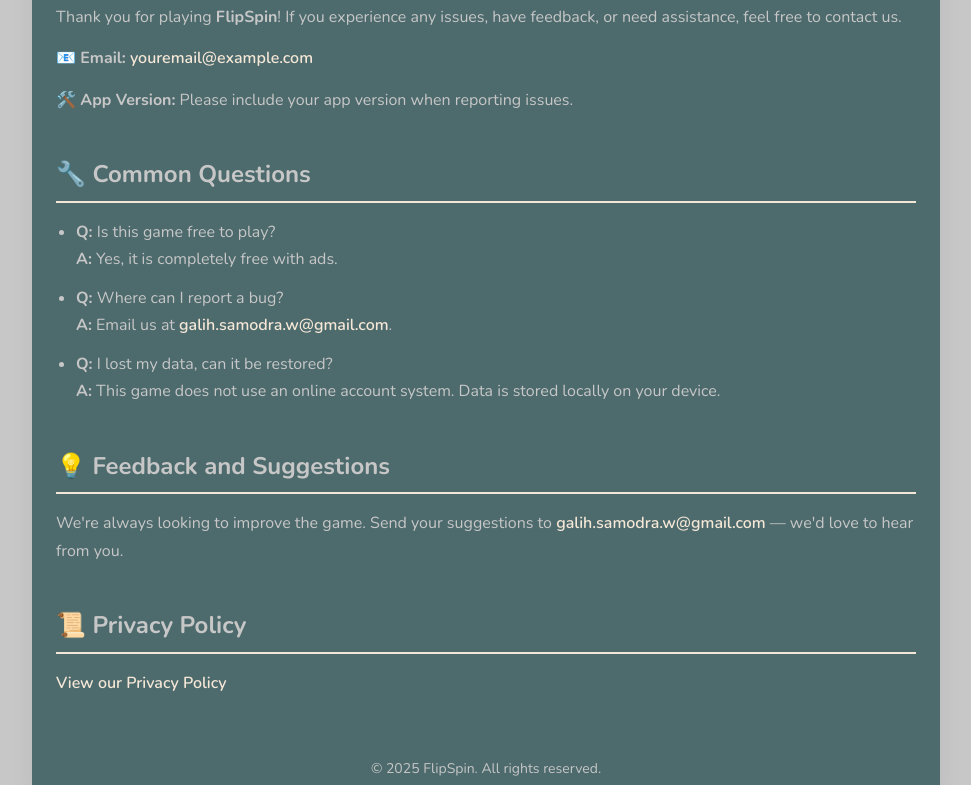
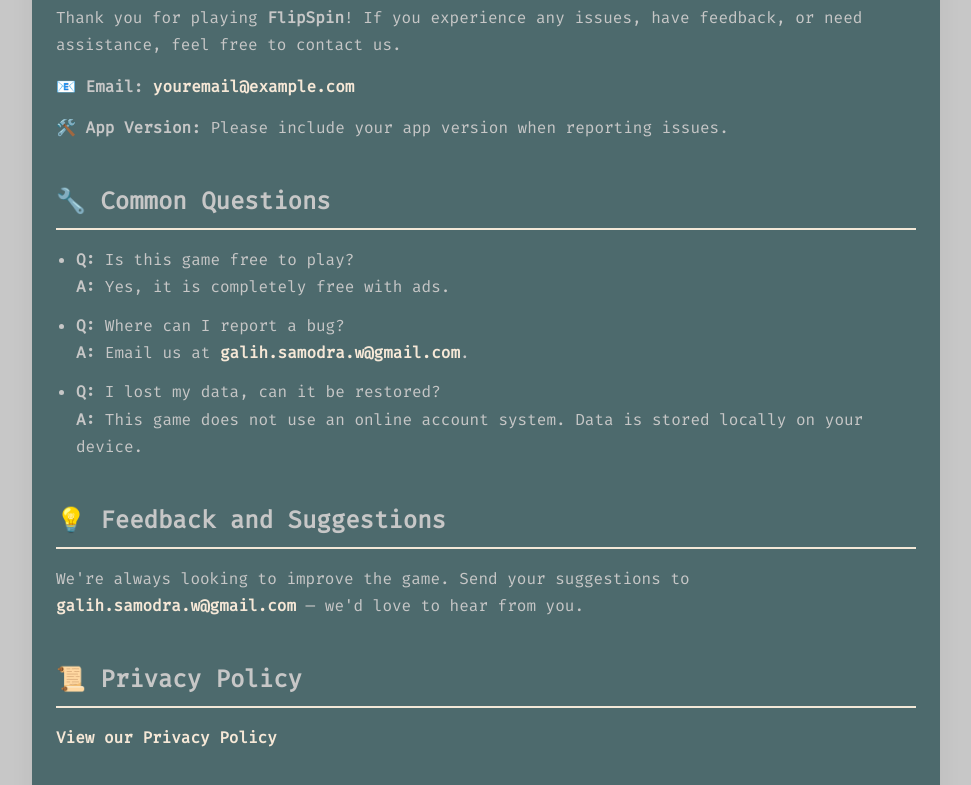
Before and after one commit to Galih94/flipspin-support, a plain HTML site: page index.html in a window 1280 px wide. Shown: the part 365-1150 px from the top of the page, without its empty margins (154-1125 px from the left). Drawn offline with nearby package versions, Linux system fonts and the light colour scheme.

Commit message:
feat: udpate font

```diff
--- a/index.html
+++ b/index.html
@@ -7,7 +7,7 @@
     <title>FlipSpin - Support</title>
     <link rel="icon" type="image/png" href="logo_flipspin_clear_bg.png">
 
-    <link href="https://fonts.googleapis.com/css2?family=Nunito:wght@400;600;700&display=swap" rel="stylesheet">
+    <link href="https://fonts.googleapis.com/css2?family=Fira+Code&display=swap" rel="stylesheet">
 
     <style>
         :root {
@@ -25,7 +25,8 @@
             padding: 0;
             background-color: var(--bg-color);
             color: var(--text-color);
-            font-family: 'Nunito', 'Segoe UI', sans-serif;
+            font-family: 'Fira Code', ui-monospace, SFMono-Regular, Menlo, Monaco, Consolas, monospace;
+            font-weight: 400;
             line-height: 1.7;
         }
 
```
